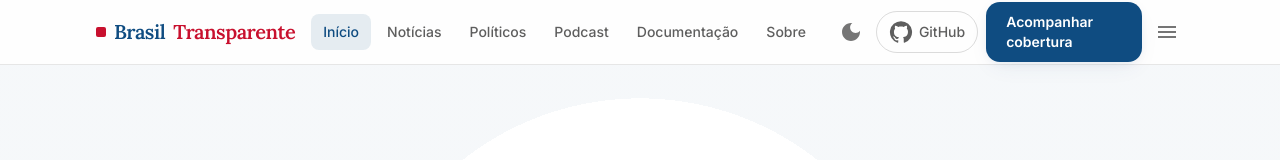
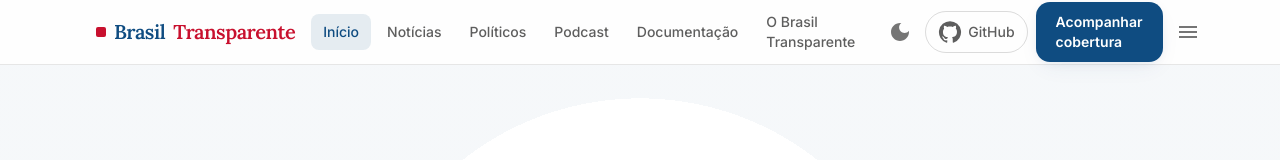
Before and after one commit to josimarlourencodev-lab/brasil-transparente, a Next.js app: page / in a window 1280 px wide. Shown: the top 160 px of the page. Built offline with nearby package versions, Linux system fonts and the light colour scheme.

Commit message:
feat(site): adiciona o link 'O Brasil Transparente' (pitch) na navegação superior

```diff
--- a/src/components/site-header.tsx
+++ b/src/components/site-header.tsx
@@ -21,7 +21,7 @@ const NAV: NavItem[] = [
   { href: "/politicos", label: "Políticos" },
   { href: "/podcast", label: "Podcast" },
   { href: "/documentacao", label: "Documentação" },
-  { href: "/#sobre", label: "Sobre" },
+  { href: "/pitch", label: "O Brasil Transparente" },
 ];
 
 export function SiteHeader() {
```
